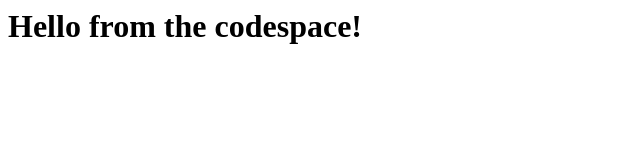
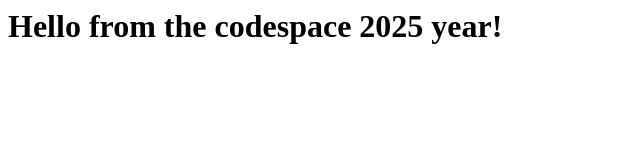
Before and after one commit to LuisRojas-PAC/skills-code-with-codespaces, a plain HTML site: page index.html in a window 1280 px wide. Shown: the whole page, without its empty margins (0-640 px from the left). Drawn offline with Linux system fonts and the light colour scheme.

Commit message:
add comment 2025

```diff
--- a/index.html
+++ b/index.html
@@ -1,3 +1,3 @@
 <html>
-  <h1>Hello from the codespace!</h1>
+  <h1>Hello from the codespace 2025 year!</h1>
 </html>
```
